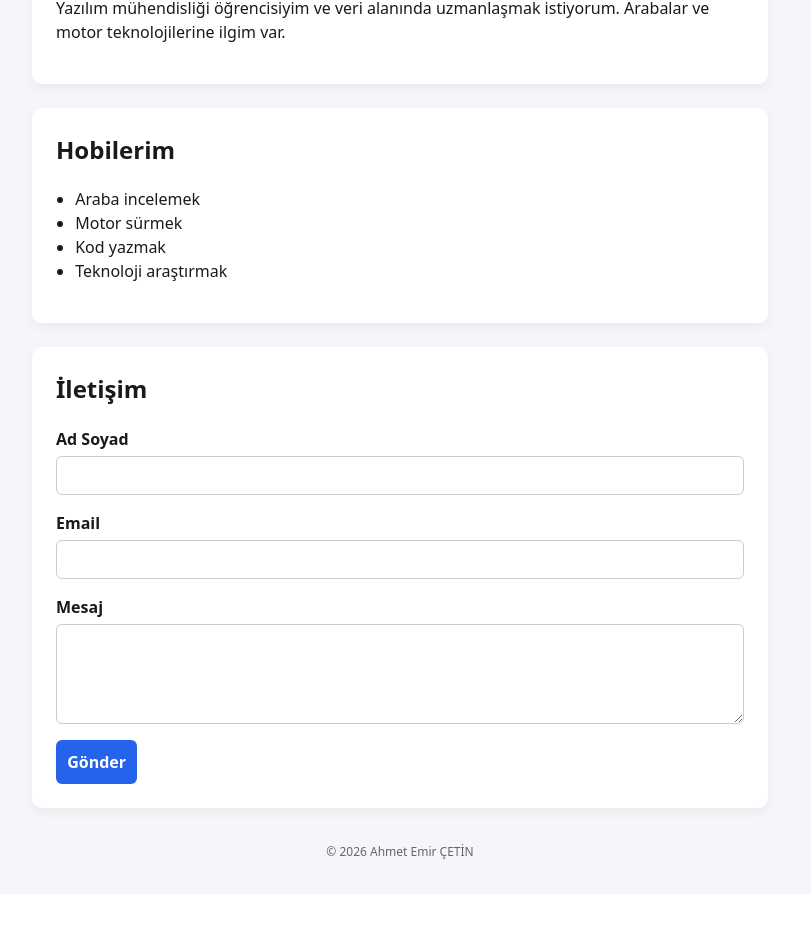
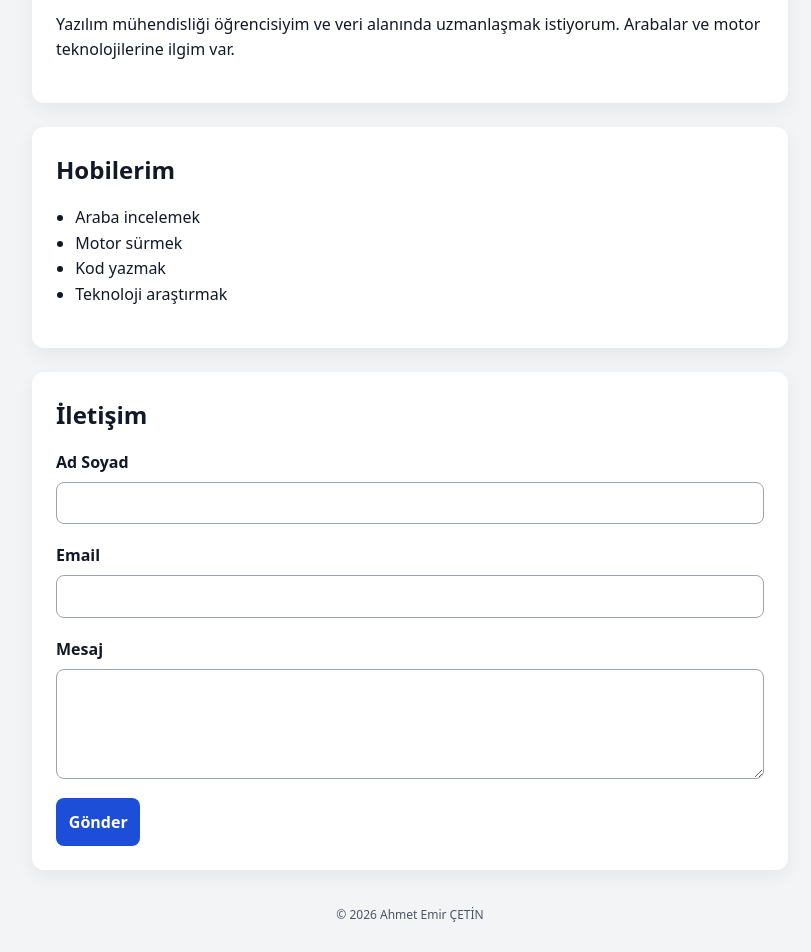
Before and after one commit to AhmetEmirCetin/web-lab-hello, a React (Vite) app: page / in a window 1280 px wide. Shown: the part 263-1215 px from the top of the page, without its empty margins (0-811 px from the left). Before the commit the page ends 1157 px from the top, so only its background shows below. Built offline with nearby package versions, Linux system fonts and the light colour scheme.

Commit message:
style: add styling for contact form and layout

```diff
--- a/src/App.css
+++ b/src/App.css
@@ -1,16 +1,23 @@
-* {
+*,
+*::before,
+*::after {
   box-sizing: border-box;
+}
+
+html {
+  font-size: 16px;
 }
 
 body {
   margin: 0;
   font-family: system-ui, -apple-system, BlinkMacSystemFont, sans-serif;
-  background-color: #f4f6f9;
-  color: #1a1a1a;
+  background-color: #f3f4f6;
+  color: #111827;
+  line-height: 1.6;
 }
 
 .container {
-  max-width: 800px;
+  max-width: 820px;
   margin: 0 auto;
   padding: 2rem;
 }
@@ -21,21 +28,24 @@ body {
 }
 
 .subtitle {
-  color: #555;
-  font-size: 1rem;
+  color: #374151;
 }
 
 .card {
-  background: white;
+  background: #ffffff;
   padding: 1.5rem;
-  border-radius: 10px;
+  border-radius: 12px;
   margin-bottom: 1.5rem;
-  box-shadow: 0 4px 12px rgba(0, 0, 0, 0.05);
+  box-shadow: 0 6px 18px rgba(0, 0, 0, 0.06);
 }
 
-h1,
+h1 {
+  margin-bottom: 0.5rem;
+}
+
 h2 {
   margin-top: 0;
+  margin-bottom: 1rem;
 }
 
 ul {
@@ -45,56 +55,59 @@ ul {
 .form-group {
   display: flex;
   flex-direction: column;
-  margin-bottom: 1rem;
+  margin-bottom: 1.2rem;
 }
 
 label {
-  margin-bottom: 0.3rem;
   font-weight: 600;
+  margin-bottom: 0.4rem;
 }
 
 input,
 textarea {
-  padding: 0.6rem;
-  border-radius: 6px;
-  border: 1px solid #ccc;
+  padding: 0.7rem;
+  border-radius: 8px;
+  border: 1px solid #9ca3af;
   font-size: 1rem;
 }
 
 input:focus,
 textarea:focus {
-  outline: 2px solid #2563eb;
+  outline: 3px solid #2563eb;
   border-color: #2563eb;
 }
 
 textarea {
-  min-height: 100px;
+  min-height: 110px;
   resize: vertical;
 }
 
 button {
-  padding: 0.7rem;
+  padding: 0.8rem;
   border: none;
-  border-radius: 6px;
-  background-color: #2563eb;
+  border-radius: 8px;
+  background-color: #1d4ed8;
   color: white;
   font-weight: 600;
   cursor: pointer;
-  transition: background-color 0.2s ease;
+  transition: background 0.2s ease;
 }
 
 button:hover {
   background-color: #1e40af;
 }
 
+button:focus {
+  outline: 3px solid #93c5fd;
+}
+
 .footer {
   text-align: center;
   margin-top: 2rem;
   font-size: 0.9rem;
-  color: #666;
+  color: #4b5563;
 }
 
-/* Responsive */
 @media (max-width: 600px) {
   .container {
     padding: 1rem;
```
